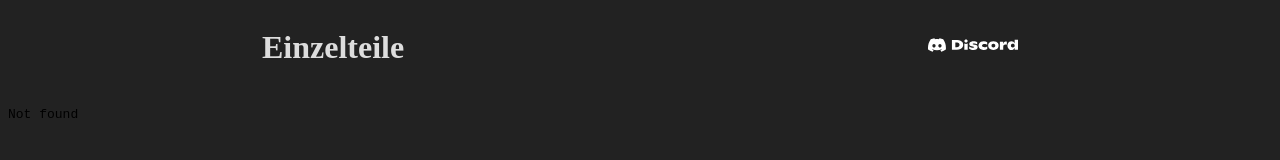
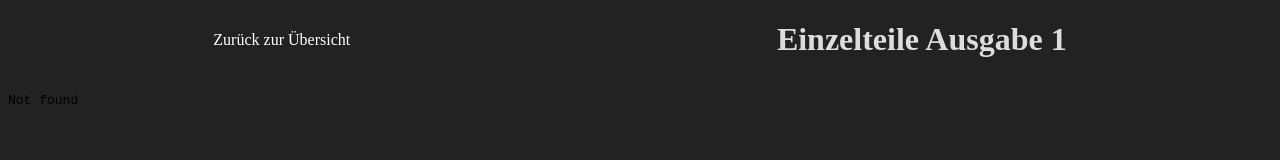
Before and after one commit to simonwuelker/einzelteile, a plain HTML site: page issue_1.html in a window 1280 px wide. Drawn offline with Linux system fonts and the light colour scheme.

Commit message:
added new issue

```diff
--- a/issue_1.html
+++ b/issue_1.html
@@ -3,7 +3,7 @@
 
 <head>
     <meta charset="utf8">
-    <title>Einzelteile</title>
+    <title>Einzelteile Ausgabe 1</title>
     <style>
         body, html {
 			width: 100%;
@@ -41,18 +41,24 @@
 			margin: 0;
 			padding: 0;
 		}
+		a {
+		    color: var(--text);
+			text-decoration: none;
+		}
     </style>
 </head>
 
 <body>
 	<div class="row-container">
 	<div class="first-row">
+		<a id="backlink" href="./index.html" style="color:white">
+			<span>
+				Zurück zur Übersicht
+			</span>
+		</a>
 		<span>
-            <h1>Einzelteile</h1>
-        </span>
-		<a id="discord-link" href="https://discord.gg/JwyDz85Xe5"><svg width="90" height="90">
-                <image xlink:href="Discord-Logo-White.svg" alt="discord logo" width="100%" height="100%" />
-            </svg></a>
+			<h1>Einzelteile Ausgabe 1</h1>
+		</span>
 	</div>
 	<iframe src="./issue_1_digital_2026_07_17.pdf" class="second-row"></iframe>
 </div>
```
Also changed, not shown: index.html (+13 -4 lines).
